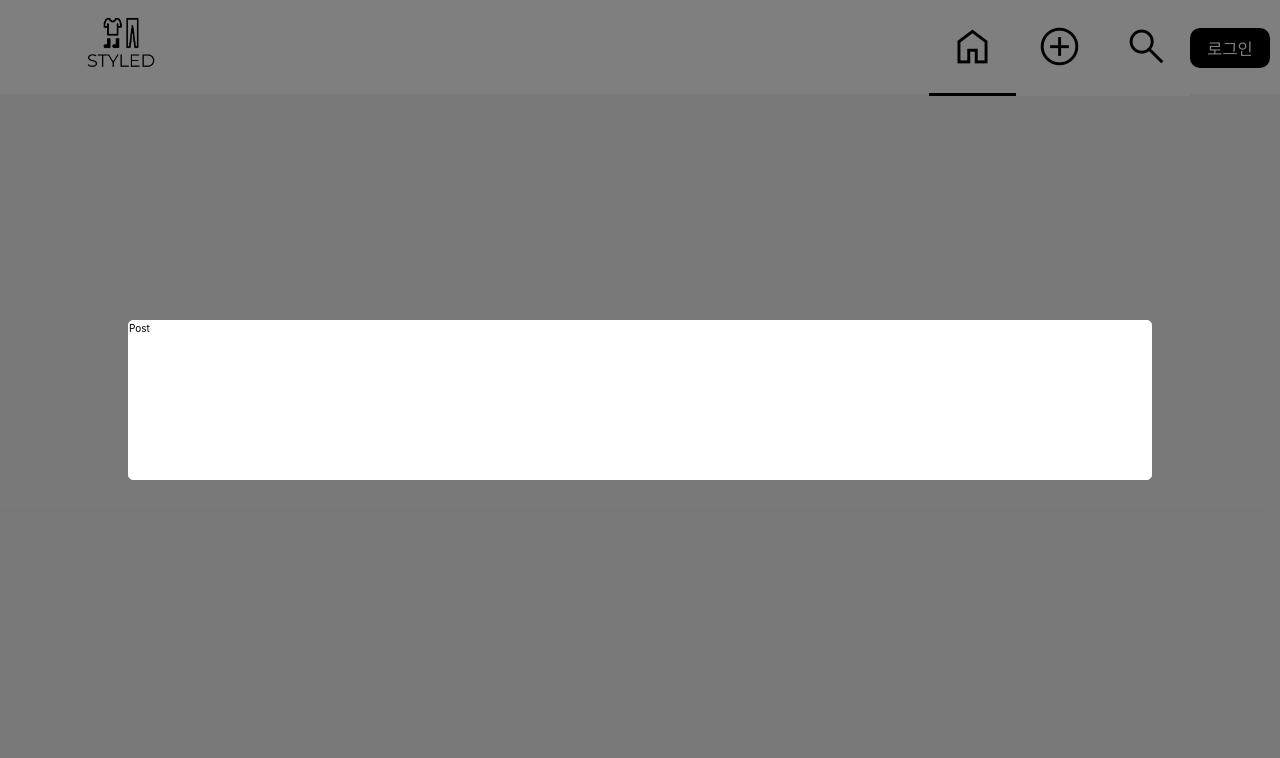
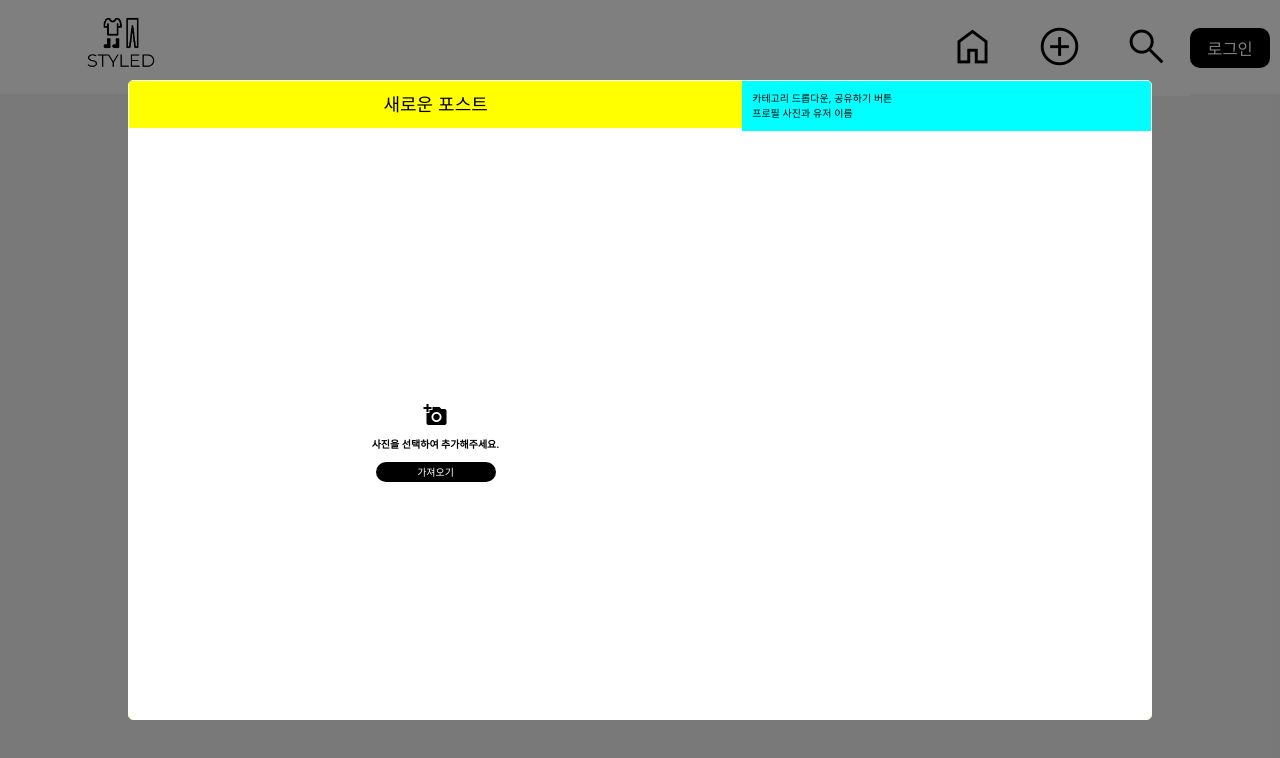
Before and after one commit to prgrms-fe-devcourse/FEDC5_STYLED_sehee, a React (Vite) app: page /add-post in a window 1280 px wide. Shown: the top 758 px of the page. Built offline with nearby package versions, Linux system fonts and the light colour scheme; no server answers; a web font is replaced by a local one.

Commit message:
Feat: 이미지 업로드 기능

```diff
--- a/src/Components/Common/ImageUpload/index.tsx
+++ b/src/Components/Common/ImageUpload/index.tsx
@@ -1,4 +1,11 @@
-import { ChangeEvent, MouseEvent, useMemo, useRef, useState } from 'react';
+import {
+  ChangeEvent,
+  MouseEvent,
+  useEffect,
+  useMemo,
+  useRef,
+  useState,
+} from 'react';
 import { useTheme } from 'styled-components';
 import {
   StyledImage,
@@ -13,7 +20,12 @@ import Icon from '@/Components/Base/Icon';
 import Button from '@/Components/Base/Button';
 import Input from '@/Components/Base/Input';
 
-const ImageUpload = ({ width, height, fontSize }: ImageUploadProps) => {
+const ImageUpload = ({
+  width,
+  height,
+  fontSize,
+  onUpload,
+}: ImageUploadProps) => {
   const uploadInput = useRef<HTMLInputElement>(null);
   const [imageFile, setImageFile] = useState<ImageFileType | null>(null);
 
@@ -49,6 +61,12 @@ const ImageUpload = ({ width, height, fontSize }: ImageUploadProps) => {
       });
     }
   };
+
+  useEffect(() => {
+    if (imageFile && onUpload) {
+      onUpload(imageFile);
+    }
+  }, [imageFile, onUpload]);
 
   /**
    * 업로드한 이미지가 있는지에 따라 업로드 폼과 이미지를 교체하는 함수
--- a/src/Components/Common/ImageUpload/type.ts
+++ b/src/Components/Common/ImageUpload/type.ts
@@ -4,6 +4,7 @@ export interface ImageUploadProps extends HTMLAttributes<HTMLDivElement> {
   width: string;
   height: string;
   fontSize?: number;
+  onUpload?: (imageFile: ImageFileType | null) => void;
 }
 
 export interface ImageFileType {
--- a/src/Components/Common/Modal/CreatePostModal/AsideHeader/index.tsx
+++ b/src/Components/Common/Modal/CreatePostModal/AsideHeader/index.tsx
@@ -1,14 +1,15 @@
 import React from 'react';
 import { Props } from './type';
+import { StyledContainer, StyledWrapper } from './style';
 
 const AsideHeader = ({ onSelectChannelId, onSubmit }: Props) => {
   // TODO: 유저 스토어에서 현재 유저 상태를 받아와야 함
 
   return (
-    <wrapper>
-      <container>{/* 카테고리 드롭다운, 공유하기 버튼 */}</container>
-      <container>{/* 프로필 사진과 유저 이름 */}</container>
-    </wrapper>
+    <StyledWrapper>
+      <StyledContainer>카테고리 드롭다운, 공유하기 버튼</StyledContainer>
+      <StyledContainer>프로필 사진과 유저 이름</StyledContainer>
+    </StyledWrapper>
   );
 };
 
--- a/src/Components/Common/Modal/CreatePostModal/AsideHeader/style.ts
+++ b/src/Components/Common/Modal/CreatePostModal/AsideHeader/style.ts
@@ -0,0 +1,10 @@
+import styled from 'styled-components';
+
+export const StyledWrapper = styled.div`
+  width: 100%;
+  padding: 1rem;
+
+  background-color: aqua;
+`;
+
+export const StyledContainer = styled.div``;
--- a/src/Components/Common/Modal/CreatePostModal/index.tsx
+++ b/src/Components/Common/Modal/CreatePostModal/index.tsx
@@ -1,37 +1,52 @@
-import React, { useState } from 'react';
+import { useState } from 'react';
 import { Props } from './type';
 import AsideHeader from './AsideHeader';
 import TitleEditor from './TitleEditor';
+import Modal from '..';
+import ImageUpload from '../../ImageUpload';
+import { StyledAside, StyledHeader, StyledMain, StyledWrapper } from './style';
+import { ImageFileType } from '../../ImageUpload/type';
 
 // * 하위 컴포넌트로부터 갱신된 데이터를 통합적으로 관리
 
 // DONE: 컴포넌트 설계
 // DONE: Props 설정, 타입 지정
-// TODO: 대략적인 스타일링
+// DONE: 대략적인 스타일링
 // TODO: 컴포넌트 구현
 // TODO: 해당 컴포넌트로 데이터를 모아 쿼리 통신 구현
 // TODO: 기타 에러 핸들링
 // TODO: 게시글 수정 모달로 확장
 
-const CreatePostModal = ({ post }: Props) => {
+const CreatePostModal = ({ post, onChangeOpen }: Props) => {
   // TODO: post 있는 상태면 해당 값으로 초기화, 아니면 빈 값으로
-  const [category, setCategory] = useState();
-  const [title, setTitle] = useState();
+  const [category, setCategory] = useState<string>();
+  const [title, setTitle] = useState<string>();
+
+  const handleImageUpload = (imageFile: ImageFileType | null) => {
+    console.log(imageFile);
+  };
+  const handleSubmit = () => {};
 
   return (
-    <wrapper>
-      <main>
-        <header></header>
-        <imageupload onUpload={handleImageUpload}></imageupload>
-      </main>
-      <aside>
-        <AsideHeader
-          onSubmit={handleSubmit}
-          onSelectChannelId={setCategory}
-        ></AsideHeader>
-        <TitleEditor onEditing={setTitle}></TitleEditor>
-      </aside>
-    </wrapper>
+    <Modal onChangeOpen={onChangeOpen}>
+      <StyledWrapper>
+        <StyledMain>
+          <StyledHeader>새로운 포스트</StyledHeader>
+          <ImageUpload
+            width="100%"
+            height="100%"
+            onUpload={handleImageUpload}
+          />
+        </StyledMain>
+        <StyledAside>
+          <AsideHeader
+            onSubmit={handleSubmit}
+            onSelectChannelId={setCategory}
+          />
+          <TitleEditor onEditing={setTitle} />
+        </StyledAside>
+      </StyledWrapper>
+    </Modal>
   );
 };
 
--- a/src/Components/Common/Modal/CreatePostModal/style.ts
+++ b/src/Components/Common/Modal/CreatePostModal/style.ts
@@ -1,3 +1,25 @@
-import styled from "styled-components";
+import styled from 'styled-components';
 
-const Styled
+export const StyledWrapper = styled.div`
+  width: 100%;
+  height: 100%;
+  background-color: yellow;
+
+  display: flex;
+`;
+export const StyledMain = styled.main`
+  width: 60%;
+  height: 100%;
+`;
+export const StyledAside = styled.aside`
+  width: 40%;
+  height: 100%;
+  background-color: white;
+`;
+export const StyledHeader = styled.div`
+  width: 100%;
+  padding: 1rem 0rem;
+  display: flex;
+  justify-content: center;
+  font-size: large;
+`;
--- a/src/Components/Common/Modal/CreatePostModal/type.ts
+++ b/src/Components/Common/Modal/CreatePostModal/type.ts
@@ -2,4 +2,5 @@ import { PostType } from '@/Types/PostType';
 
 export interface Props {
   post?: PostType;
+  onChangeOpen?: (state: boolean) => void;
 }
--- a/src/Pages/AddPostPage/PostModal/index.tsx
+++ /dev/null
@@ -1,27 +0,0 @@
-import { useState } from 'react';
-import { useNavigate } from 'react-router-dom';
-import Modal from '@/Components/Common/Modal';
-import useTabStore from '@/Stores/Tab';
-
-const PostModal = () => {
-  const [isPostModalOpen, setPostModalOpen] = useState(true);
-  const navigate = useNavigate();
-  const { prev, setTab } = useTabStore();
-
-  const handleCloseModal = (state: boolean) => {
-    navigate(-1);
-    setPostModalOpen(state);
-    setTab(prev);
-  };
-
-  return isPostModalOpen ? (
-    <Modal
-      height={20}
-      onChangeOpen={handleCloseModal}
-    >
-      <h1>Post</h1>
-    </Modal>
-  ) : null;
-};
-
-export default PostModal;
--- a/src/Pages/AddPostPage/index.tsx
+++ b/src/Pages/AddPostPage/index.tsx
@@ -1,7 +1,22 @@
-import PostModal from './PostModal';
+import { useState } from 'react';
+import { useNavigate } from 'react-router-dom';
+import CreatePostModal from '@/Components/Common/Modal/CreatePostModal';
+import useTabStore from '@/Stores/Tab';
 
 const AddPostPage = () => {
-  return <PostModal />;
+  const [isModalOpen, setIsModalOpen] = useState(true);
+  const { prev, setTab } = useTabStore();
+
+  const naviagte = useNavigate();
+  const handleCloseModal = (state: boolean) => {
+    naviagte(-1);
+    setIsModalOpen(state);
+    setTab(prev);
+  };
+
+  return isModalOpen ? (
+    <CreatePostModal onChangeOpen={handleCloseModal} />
+  ) : null;
 };
 
 export default AddPostPage;
```
